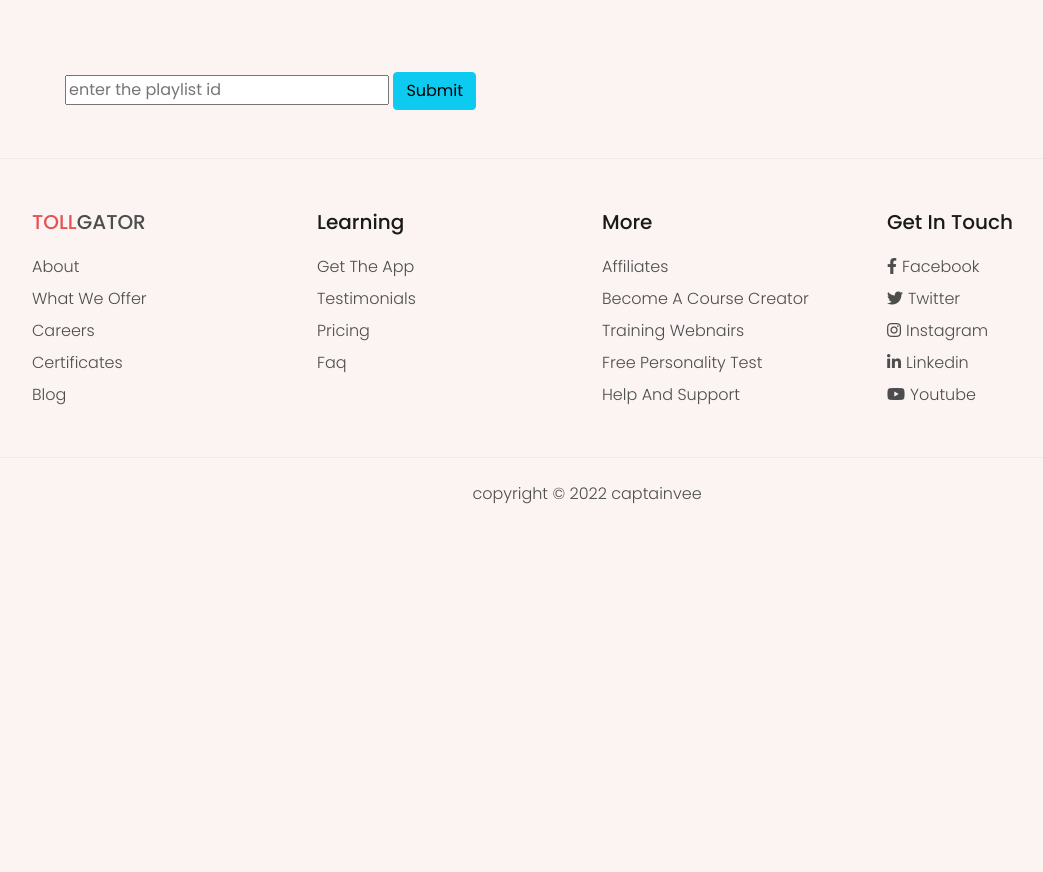
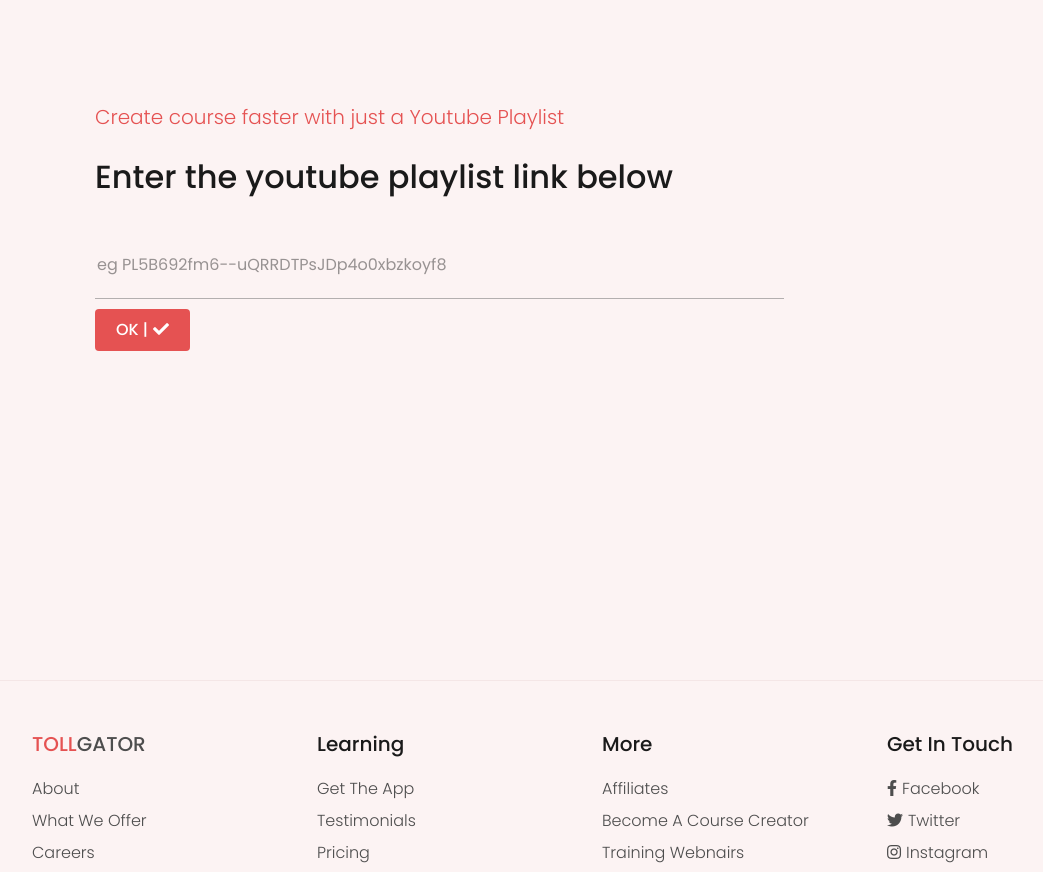
Before and after one commit to CaptainVee/tollgator, a Django app: page /course/new/playlist in a window 1280 px wide. Shown: the part 73-945 px from the top of the page, without its empty margins (53-1096 px from the left). Before the commit the page ends 577 px from the top, so only its background shows below. Run offline with Django 3.2, Linux system fonts and the light colour scheme; some libraries are stand-ins or nearby versions.

Commit message:
style: styled the create course from playlist form

```diff
--- a/courses/views.py
+++ b/courses/views.py
@@ -18,6 +18,7 @@ from django.views.generic import (
 )
 from .models import Course, Lesson, Video, Order, Pricing
 from common.utils import get_or_none
+from common.models import TrueFalse
 from .forms import LessonForm, VideoForm
 from .utils import yt_playlist_details, generate_certificates, yt_playlist_videos
 
@@ -106,13 +107,20 @@ def course_create_playlist_view(request):
     """
     For creating courses from a playlist url
     """
-
     if request.method == "POST":
         playlist_id = request.POST.get("playlist_id")
-        yt_playlist_create_course(user=request.user, playlist_id=playlist_id)
-        return redirect("courses-home")
+        course, boolean = yt_playlist_create_course(
+            user=request.user, playlist_id=playlist_id
+        )
 
-    context = {"title": "About"}
+        true_false = TrueFalse.objects.all()[0]
+        true_false.boolean = boolean
+        # true_false.save()
+        print(true_false.boolean)
+
+        return redirect("lesson_detail_view", course.id)
+
+    context = {}
 
     return render(request, "courses/playlist_form.html", context)
 
@@ -146,7 +154,7 @@ def yt_playlist_create_course(user, playlist_id):
                         position=video["position"],
                         video_url=video["video_id"],
                     )
-                return redirect("courses-home")
+                return course, True
             except:
                 return HttpResponse(" Sorry o video fault")
 
@@ -359,6 +367,11 @@ def clear_messages(request):
     clears the django toast messages on click
     """
     return HttpResponse("")
+
+
+def get_boolean(request):
+    if TrueFalse.objects.all()[0].boolean == True:
+        return
 
 
 def about(request):
--- a/static/css/style.css
+++ b/static/css/style.css
@@ -857,6 +857,42 @@ h3 {
     height: 100%;
 }
 
+/* Playlist-form */
+
+.playlist-form-box {
+    height: 70vh;
+    padding: 30px;
+}
+
+.playlist-form p {
+    color: var(--main-color);
+    font-weight: 300;
+    font-size: 20px;
+}
+
+.playlist-form input {
+    width: 70%;
+    height: 68px;
+    border-top: 0;
+    border-left: 0;
+    border-right: 0;
+    border-bottom: 1px solid #b3afaf;
+    background-color: inherit;
+}
+
+.playlist-form input::placeholder {
+    color: var(--black-alpha-40)
+}
+
+.playlist-form button {
+    width: fit-content;
+    margin: 10px 0;
+}
+
+.playlist-form button i {
+    margin-left: 5px;
+}
+
 /* --------- video modal ---------- */
 
 .video-modal .btn-close {
--- a/templates/courses/playlist_form.html
+++ b/templates/courses/playlist_form.html
@@ -1,12 +1,24 @@
 {% extends "courses/base.html" %}
 {% block content %}
 <div class="container p-5">
+    <div class="playlist-form-box">
 
-    <form action=""  method="POST">
-        {% csrf_token %}
-        <input type="text" name="playlist_id" placeholder="enter the playlist id">
-        <button type="submit" class="btn btn-info">Submit</button>
-    </form>
-
+        <form action=""  method="POST" class="playlist-form">
+            {% csrf_token %}
+            <fieldset class='form-group'>
+				<p class= 'mb-4'>Create course faster with just a Youtube Playlist</p>
+				<h2>Enter the youtube playlist link below </h2>
+			</fieldset>
+            <div class="d-grid">
+                <input type="text" name="playlist_id" placeholder="eg PL5B692fm6--uQRRDTPsJDp4o0xbzkoyf8">
+                <button hx-post="" type="submit" class="btn btn-theme">
+                    OK |<i class="fa fa-check" aria-hidden="true"></i>
+                </button>
+            </div>
+            <!-- <div class="progress">
+                <div id="pb" class="progress-bar" style="width:5%"></div>
+            </div> -->
+        </form>
+    </div>
 </div>
 {% endblock content %}
--- a/templates/thanks.txt
+++ b/templates/thanks.txt
@@ -3,3 +3,6 @@ coding euteprenure
 adams hill django htmx
 courey shafer youtube api video
 learnWebCoding
+
+
+https://github.com/gunarakulangunaretnam/automatic-certificate-generators
--- a/tollgator/settings.py
+++ b/tollgator/settings.py
@@ -55,6 +55,7 @@ THIRD_PARTY_APPS = [
 LOCAL_APPS = [
     "user.apps.UserConfig",
     "courses.apps.CoursesConfig",
+    "common.apps.CommonConfig",
 ]
 
 INSTALLED_APPS = DJANGO_APPS + THIRD_PARTY_APPS + LOCAL_APPS
```
Also changed, not shown: common/models.py (+7 -0 lines).
